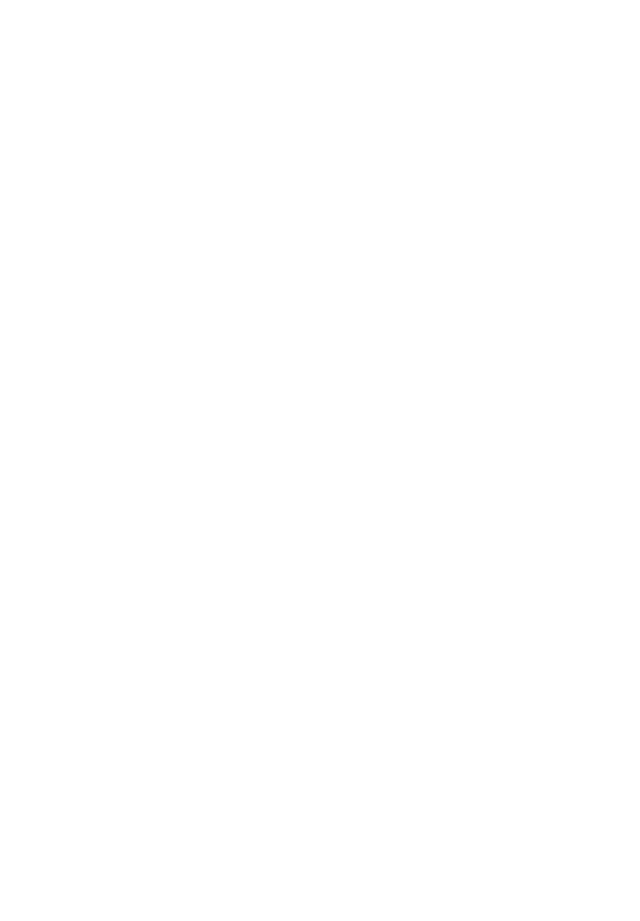
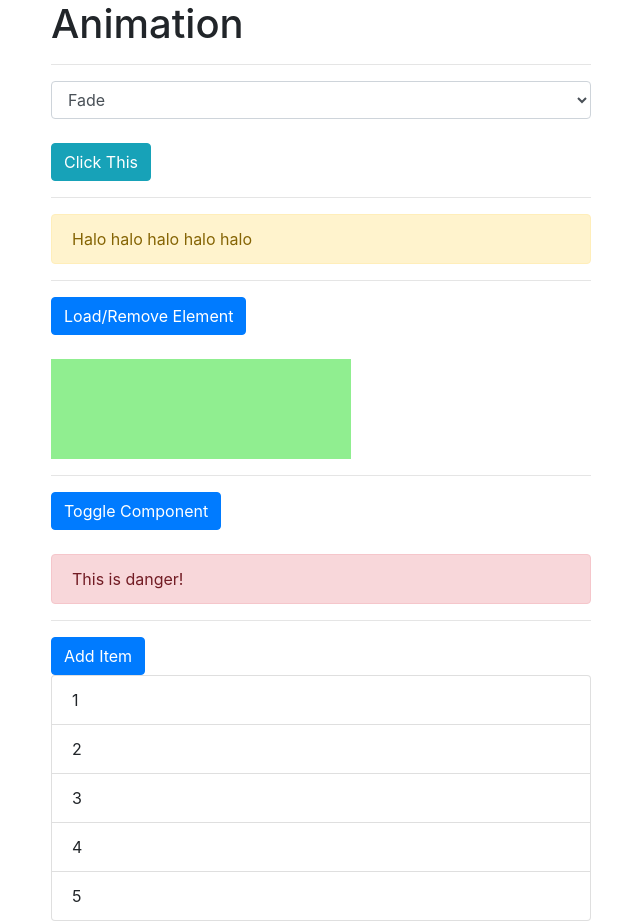
Before and after one commit to muhsatrio/latihan-vue, a Vue app: page / in a window 1280 px wide. Shown: the whole page, without its empty margins (34-674 px from the left). Before the commit the page ends 800 px from the top, so only its background shows below. Built offline with nearby package versions, Linux system fonts and the light colour scheme.

Commit message:
finished module

```diff
--- a/public/index.html
+++ b/public/index.html
@@ -6,6 +6,7 @@
     <meta name="viewport" content="width=device-width,initial-scale=1.0">
     <link rel="icon" href="<%= BASE_URL %>favicon.ico">
     <link rel="stylesheet" href="https://stackpath.bootstrapcdn.com/bootstrap/4.4.1/css/bootstrap.min.css" integrity="sha384-Vkoo8x4CGsO3+Hhxv8T/Q5PaXtkKtu6ug5TOeNV6gBiFeWPGFN9MuhOf23Q9Ifjh" crossorigin="anonymous">
+    <link rel="stylesheet" href="https://cdnjs.cloudflare.com/ajax/libs/animate.css/3.7.2/animate.min.css">
     <title>latihan</title>
   </head>
   <body>
--- a/src/App.vue
+++ b/src/App.vue
@@ -2,18 +2,229 @@
     <div class="container">
         <div class="row">
             <div class="col-xs-12 col-sm-8 col-sm-offset-2 col-md-6 col-md-offset-3">
-
+                <h1>Animation</h1>
+                <hr>
+                <select v-model="animationType" class="form-control">
+                    <option value="fade">Fade</option>
+                    <option value="slide">Slide</option>
+                </select>
+                <br>
+                <button class="btn btn-info" @click="show = !show">Click This</button>
+                <hr>
+                <transition :name="animationType">
+                    <div class="alert alert-info" v-show="show">Halo halo halo halo halo</div>
+                </transition>
+                <transition :name="animationType" type="animation">
+                    <div class="alert alert-info" v-if="show">Halo halo halo halo halo</div>
+                </transition>
+                <transition
+                    enter-active-class="animated bounce"
+                    leave-active-class="animated shake"
+                    appear
+                >
+                    <div class="alert alert-info" v-show="show">Halo halo halo halo halo</div>
+                </transition>
+                <transition :name="animationType" type="animation" mode="out-in">
+                    <div class="alert alert-info" v-if="show" key="info">Halo halo halo halo halo</div>
+                    <div class="alert alert-warning" v-else key="warning">Halo halo halo halo halo</div>
+                </transition>
+                <hr>
+                <button class="btn btn-primary" @click="load = !load">Load/Remove Element</button>
+                <br>
+                <br>
+                <transition
+                    @before-enter="beforeEnter"
+                    @enter="enter"
+                    @after-enter="afterEnter"
+                    @enter-cancelled="enterCancelled"
+                    @before-leave="beforeLeave"
+                    @leave="leave"
+                    @after-leave="afterLeave"
+                    @leave-cancelled="leaveCancelled"
+                    :css="false"
+                >
+                    <div style="width: 300px; height: 100px; background-color: lightgreen" v-if="load"></div>
+                </transition>
+                <hr>
+                <button
+                    class="btn btn-primary"
+                    @click="selectedComponent=== 'DangerAlert' ? selectedComponent = 'SuccessAlert' : selectedComponent = 'DangerAlert'"
+                >Toggle Component</button>
+                <br><br>
+                <transition name="fade" mode="out-in">
+                    <component :is="selectedComponent"></component>
+                </transition>
+                <hr>
+                <button class="btn btn-primary"
+                    @click="addItem">
+                    Add Item
+                </button>
+                <ul class="list-group">
+                    <transition-group name="slide">
+                        <li class="list-group-item"
+                            :key="i"
+                            v-for="(number, i) in numbers"
+                            @click="removeItem(i)"
+                            style="cursor: pointer;">
+                            {{ number }}
+                        </li>
+                    </transition-group>
+                </ul>
             </div>
         </div>
     </div>
 </template>
 
 <script>
+    import DangerAlert from './DangerAlert';
+    import SuccessAlert from './SuccessAlert';
     export default {
-
+        data() {
+            return {
+                show: false,
+                load: true,
+                animationType: "fade",
+                elementWidth: 100,
+                selectedComponent: 'DangerAlert',
+                numbers: [1, 2, 3, 4, 5]
+            }
+        },
+        components: {
+            DangerAlert,
+            SuccessAlert
+        },
+        methods: {
+            beforeEnter(el) {
+                // eslint-disable-next-line no-console
+                console.log('beforeEnter');
+                this.elementWidth = 100;
+                el.style.width = this.elementWidth + 'px';
+                // eslint-disable-next-line no-console
+                // console.log(el);
+            },
+            enter(el, done) {
+                // eslint-disable-next-line no-console
+                console.log('enter');
+                let round = 1;
+                const interval = setInterval(() => {
+                    el.style.width = (this.elementWidth + round *10) + 'px';
+                    round++;
+                    if (round>20) {
+                        clearInterval(interval);
+                        done();
+                    }
+                }, 20);
+                // eslint-disable-next-line no-console
+                // console.log(el);
+            },
+            afterEnter() {
+                // eslint-disable-next-line no-console
+                console.log('afterEnter');
+                // eslint-disable-next-line no-console
+                // console.log(el);
+            },
+            enterCancelled() {
+                // eslint-disable-next-line no-console
+                console.log('enterCancelled');
+                // eslint-disable-next-line no-console
+                // console.log(el);
+            },
+            beforeLeave(el) {
+                // eslint-disable-next-line no-console
+                console.log('beforeLeave');
+                // eslint-disable-next-line no-console
+                // console.log(el);
+                this.elementWidth = 300;
+                el.style.width = `${this.elementWidth}px`;
+            },
+            leave(el, done) {
+                // eslint-disable-next-line no-console
+                console.log('leave');
+                // eslint-disable-next-line no-console
+                // console.log(el);
+                let round = 1;
+                const interval = setInterval(() => {
+                    el.style.width = (this.elementWidth - round *10) + 'px';
+                    round++;
+                    if (round>20) {
+                        clearInterval(interval);
+                        done();
+                    }
+                }, 20);
+            },
+            afterLeave() {
+                // eslint-disable-next-line no-console
+                console.log('afterLeave');
+                // eslint-disable-next-line no-console
+                // console.log(el);
+            },
+            leaveCancelled() {
+                // eslint-disable-next-line no-console
+                console.log('leaveCancelled');
+                // eslint-disable-next-line no-console
+                // console.log(el);
+            },
+            addItem() {
+                const position = Math.floor(Math.random() + this.numbers.length);
+                this.numbers.splice(position, 0, this.numbers.length + 1);
+            },
+            removeItem(index) {
+                this.numbers.splice(index, 1);
+            }
+        },
     }
 </script>
 
 <style>
+    .fade-enter {
+        opacity: 0;
+    }
+    .fade-enter-active {
+        transition: opacity 1s;
+        /* opacity: 1; */
+    }
+    /* .fade-leave {
 
+    } */
+    .fade-leave-active {
+        transition: opacity 1s;
+        opacity: 0;
+    }
+
+    .slide-enter {
+        opacity: 0;
+        /* transform: translateY((20px); */
+    }
+    .slide-enter-active {
+        animation: slide-in 1s ease-out forwards;
+        transition: opacity .5s;
+    }
+    /* .slide-leave {
+
+    } */
+    .slide-leave-active {
+        animation: slide-out 1s ease-out forwards;
+        transition: opacity 1s;
+        opacity: 0;
+        position: absolute;
+    }
+    .slide-move {
+        transition: transform 1s;
+    }
+    @keyframes slide-in {
+        from {
+            transform: translateY(30px);
+        }
+        to {
+            transform: translateY(0);
+        }
+    }
+    @keyframes slide-out {
+        from {
+            transform: translateY(0);
+        }
+        to {
+            transform: translateY(30px);
+        }
+    }
 </style>
--- /dev/null
+++ b/src/DangerAlert.vue
@@ -0,0 +1,3 @@
+<template>
+  <div class="alert alert-danger">This is danger!</div>
+</template>
--- /dev/null
+++ b/src/SuccessAlert.vue
@@ -0,0 +1,3 @@
+<template>
+    <div class="alert alert-success">This is success</div>
+</template>
--- a/src/main.js
+++ b/src/main.js
@@ -1,16 +1,5 @@
 import Vue from 'vue'
 import App from './App.vue'
-
-Vue.filter('toLowerCase', function (value) {
-  return value.toLowerCase();
-});
-
-Vue.mixin({
-  created() {
-    // eslint-disable-next-line no-console
-    console.log('Global Mixins created');
-  }
-})
 
 new Vue({
   el: '#app',
```
